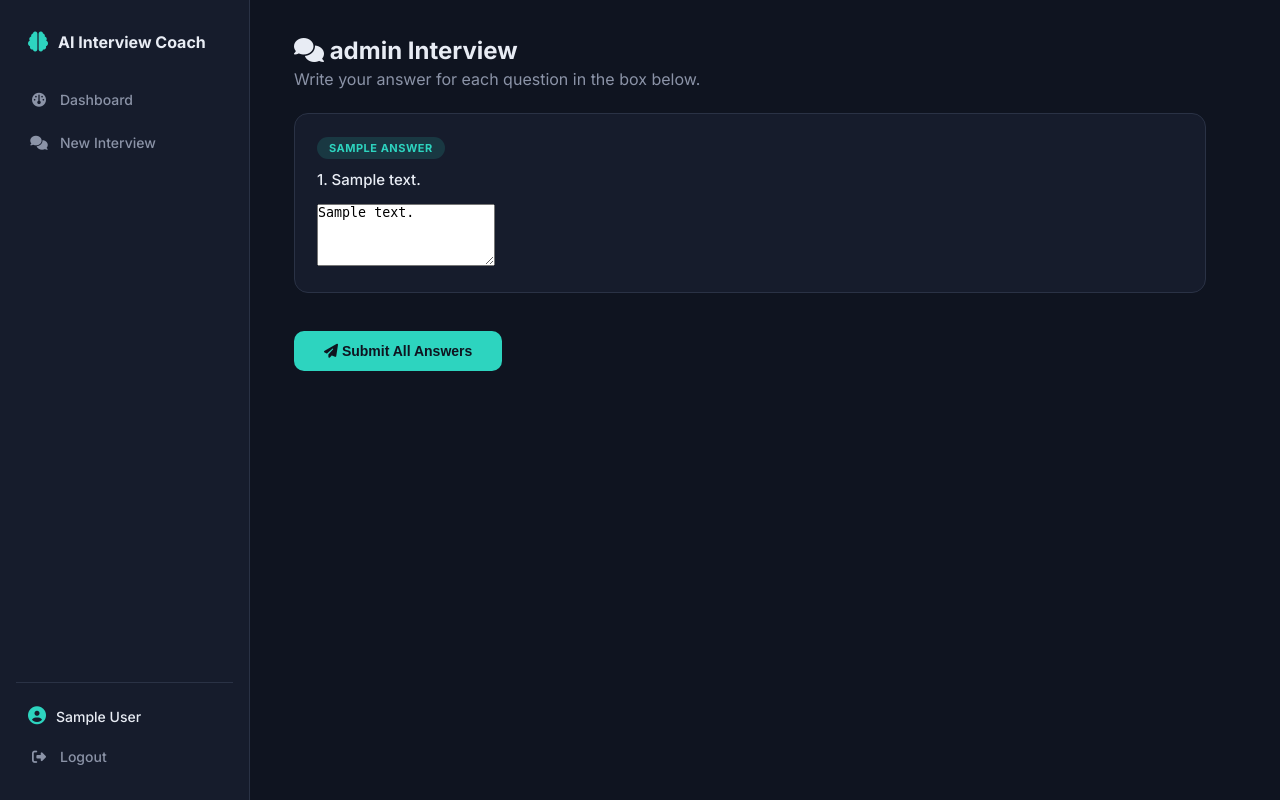
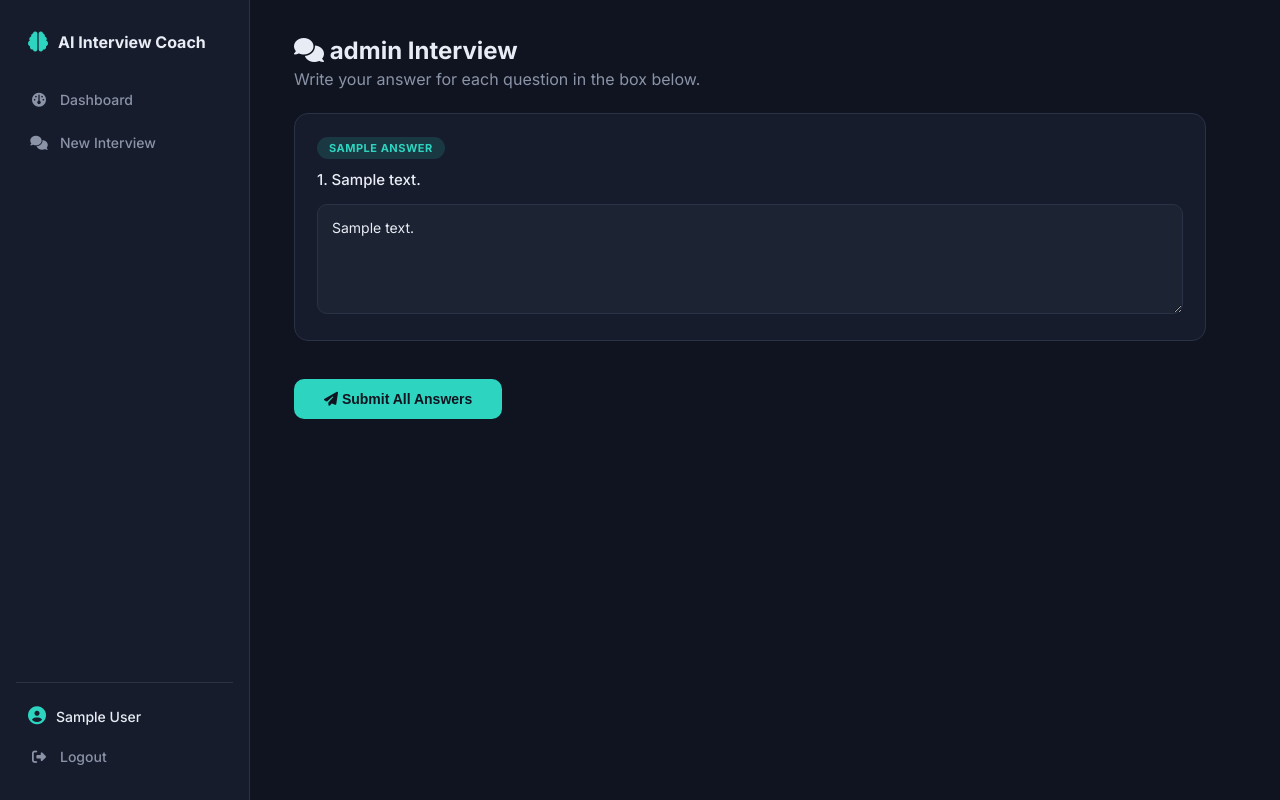
Before and after one commit to 64271maaz/ai-interview-coach, a Flask app: page /interview/1 in a window 1280 px wide. Run offline with Flask 3, Linux system fonts and the light colour scheme; a user stored in the database is signed in; tables that the repository leaves empty hold one stand-in row (values such as "Sample post").

Commit message:
Add files via upload

```diff
--- a/static/css/style.css
+++ b/static/css/style.css
@@ -305,3 +305,22 @@ h3 { font-size: 16px; font-weight: 600; color: var(--text-primary); }
 .role-card:has(input:checked) span {
     color: #0f1420;
 }
+.question-box textarea {
+    width: 100%;
+    padding: 12px 14px;
+    background: var(--bg-card);
+    border: 1px solid var(--border-color);
+    border-radius: 10px;
+    color: var(--text-primary);
+    font-family: inherit;
+    font-size: 14px;
+    line-height: 1.5;
+    resize: vertical;
+    transition: border-color 0.2s ease;
+}
+.question-box textarea:focus {
+    outline: none;
+    border-color: var(--accent);
+    box-shadow: 0 0 0 3px var(--accent-glow);
+}
+.question-box textarea::placeholder { color: var(--text-secondary); }
```
